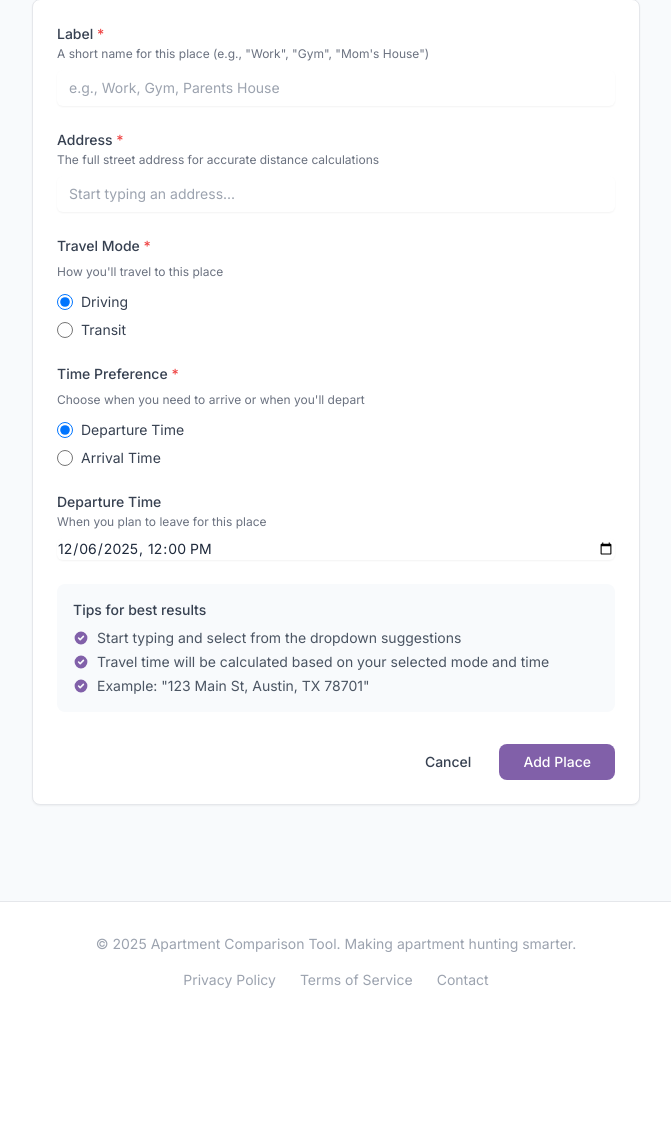
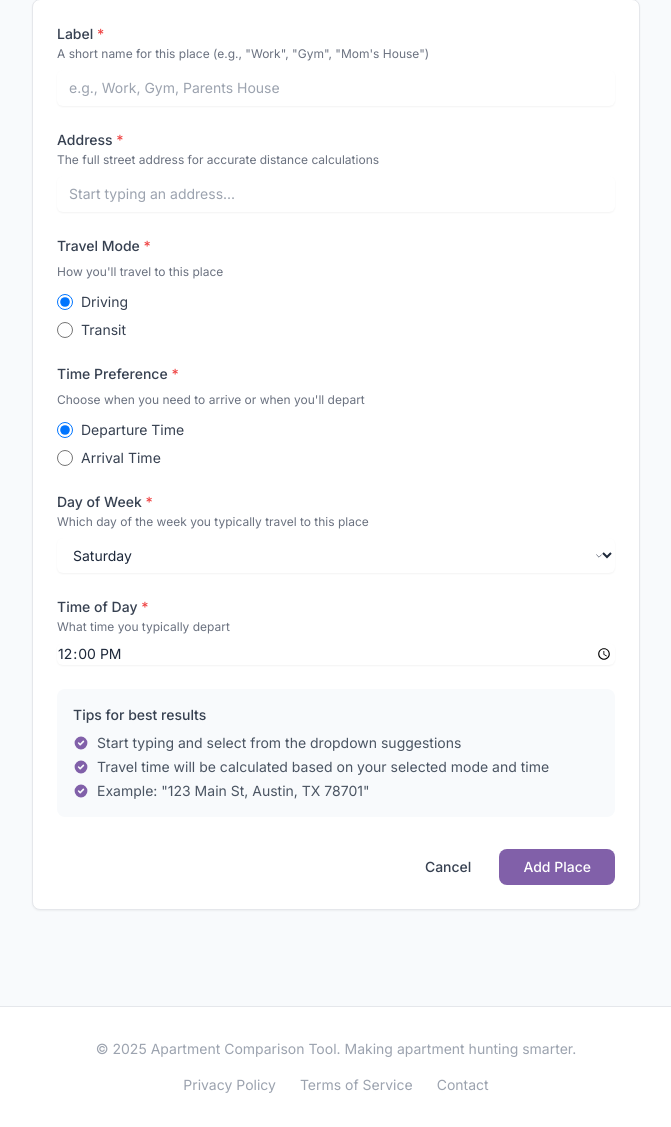
Before and after one commit to taivon/comparison-tools, a Django app: page /apartments/favorite-places/create/ in a window 1280 px wide. Shown: the part 190-1317 px from the top of the page, without its empty margins (304-975 px from the left). Before the commit the page ends 1178 px from the top, so only its background shows below. Run offline with Django 5.2, Linux system fonts and the light colour scheme; the visitor is signed in with stand-in values (Sample User, id 1); data that the repository does not hold is empty; some libraries are stand-ins or nearby versions.

Commit message:
Simplify time selection to day of week + time of day
Changed from full datetime pickers to a simpler recurring schedule pattern:
- Users select a day of the week (Monday-Sunday)
- Users select a time of day (using time picker)
- Backend calculates next occurrence of that day/time

Features:
- Day of week dropdown (defaults to Saturday)
- Time of day picker (defaults to 12:00 PM)
- Dynamic label text changes from "depart" to "arrive" based on time preference
- Added get_next_datetime() method to calculate next occurrence

Benefits:
- Better UX for recurring schedules (e.g., "I go to work Mondays at 9am")
- Simpler interface than full datetime picker
- More intuitive for typical use cases

Model changes:
- Removed: arrival_time, departure_time (DateTimeField)
- Added: day_of_week (IntegerField, 0=Monday, 6=Sunday)
- Added: time_of_day (TimeField)
- Added get_next_datetime() helper method

Form/Template changes:
- Replaced datetime inputs with day_of_week dropdown and time_of_day input
- Updated JavaScript to change "depart"/"arrive" text dynamically
- Removed complex datetime calculation logic

🤖 Generated with [Claude Code](https://claude.com/claude-code)

Co-Authored-By: Claude <noreply@anthropic.com>

```diff
--- a/apartments/forms.py
+++ b/apartments/forms.py
@@ -319,20 +319,28 @@ class FavoritePlaceForm(forms.Form):
             attrs={"class": "h-4 w-4 text-brand-purple focus:ring-brand-purple border-gray-300"}
         ),
     )
-    departure_time = forms.DateTimeField(
-        required=False,
-        widget=forms.DateTimeInput(
+    day_of_week = forms.ChoiceField(
+        choices=[
+            (0, "Monday"),
+            (1, "Tuesday"),
+            (2, "Wednesday"),
+            (3, "Thursday"),
+            (4, "Friday"),
+            (5, "Saturday"),
+            (6, "Sunday"),
+        ],
+        initial=5,
+        widget=forms.Select(
             attrs={
-                "type": "datetime-local",
                 "class": "mt-1 block w-full rounded-md border-secondary shadow-sm focus:border-primary focus:ring-primary sm:text-sm bg-white text-secondary",
             }
         ),
     )
-    arrival_time = forms.DateTimeField(
-        required=False,
-        widget=forms.DateTimeInput(
+    time_of_day = forms.TimeField(
+        initial="12:00",
+        widget=forms.TimeInput(
             attrs={
-                "type": "datetime-local",
+                "type": "time",
                 "class": "mt-1 block w-full rounded-md border-secondary shadow-sm focus:border-primary focus:ring-primary sm:text-sm bg-white text-secondary",
             }
         ),
--- a/apartments/models.py
+++ b/apartments/models.py
@@ -306,6 +306,16 @@ class FavoritePlace(models.Model):
         ("arrival", "Arrival Time"),
     ]
 
+    DAY_OF_WEEK_CHOICES = [
+        (0, "Monday"),
+        (1, "Tuesday"),
+        (2, "Wednesday"),
+        (3, "Thursday"),
+        (4, "Friday"),
+        (5, "Saturday"),
+        (6, "Sunday"),
+    ]
+
     user = models.ForeignKey(User, on_delete=models.CASCADE, related_name="favorite_places")
     label = models.CharField(max_length=100)  # e.g., "Work", "Gym"
     address = models.CharField(max_length=500)
@@ -315,8 +325,10 @@ class FavoritePlace(models.Model):
     # Travel preferences
     travel_mode = models.CharField(max_length=20, choices=TRAVEL_MODE_CHOICES, default="driving")
     time_type = models.CharField(max_length=20, choices=TIME_TYPE_CHOICES, default="departure")
-    arrival_time = models.DateTimeField(null=True, blank=True)
-    departure_time = models.DateTimeField(null=True, blank=True)
+    day_of_week = models.IntegerField(
+        choices=DAY_OF_WEEK_CHOICES, default=5, help_text="Day of week (0=Monday, 6=Sunday)"
+    )
+    time_of_day = models.TimeField(default="12:00", help_text="Time of day for arrival/departure")
 
     created_at = models.DateTimeField(auto_now_add=True)
     updated_at = models.DateTimeField(auto_now=True)
@@ -331,6 +343,25 @@ class FavoritePlace(models.Model):
     def is_geocoded(self):
         """Check if this place has valid coordinates"""
         return self.latitude is not None and self.longitude is not None
+
+    def get_next_datetime(self):
+        """Calculate the next occurrence of the selected day/time"""
+        from datetime import datetime, timedelta
+
+        now = timezone.now()
+        current_weekday = now.weekday()
+
+        # Calculate days until target weekday
+        days_ahead = self.day_of_week - current_weekday
+        if days_ahead <= 0:  # Target day already happened this week or is today
+            days_ahead += 7
+
+        next_date = now.date() + timedelta(days=days_ahead)
+        next_datetime = timezone.make_aware(
+            datetime.combine(next_date, self.time_of_day), timezone=timezone.get_current_timezone()
+        )
+
+        return next_datetime
 
 
 class ApartmentDistance(models.Model):
--- a/apartments/templates/apartments/favorite_place_form.html
+++ b/apartments/templates/apartments/favorite_place_form.html
@@ -107,31 +107,31 @@
                     {% endif %}
                 </div>
 
-                <!-- Departure Time -->
-                <div id="departure_time_field" style="display: none;">
-                    <label for="id_departure_time" class="block text-sm font-medium text-gray-700 dark:text-gray-300">
-                        Departure Time
+                <!-- Day of Week -->
+                <div>
+                    <label for="id_day_of_week" class="block text-sm font-medium text-gray-700 dark:text-gray-300">
+                        Day of Week <span class="text-red-500">*</span>
                     </label>
                     <p class="text-xs text-gray-500 dark:text-gray-400 mt-0.5 mb-2">
-                        When you plan to leave for this place
+                        Which day of the week you typically travel to this place
                     </p>
-                    {{ form.departure_time }}
-                    {% if form.departure_time.errors %}
-                        <p class="mt-1 text-sm text-red-600 dark:text-red-400">{{ form.departure_time.errors.0 }}</p>
+                    {{ form.day_of_week }}
+                    {% if form.day_of_week.errors %}
+                        <p class="mt-1 text-sm text-red-600 dark:text-red-400">{{ form.day_of_week.errors.0 }}</p>
                     {% endif %}
                 </div>
 
-                <!-- Arrival Time -->
-                <div id="arrival_time_field" style="display: none;">
-                    <label for="id_arrival_time" class="block text-sm font-medium text-gray-700 dark:text-gray-300">
-                        Arrival Time
+                <!-- Time of Day -->
+                <div>
+                    <label for="id_time_of_day" class="block text-sm font-medium text-gray-700 dark:text-gray-300">
+                        Time of Day <span class="text-red-500">*</span>
                     </label>
                     <p class="text-xs text-gray-500 dark:text-gray-400 mt-0.5 mb-2">
-                        When you need to arrive at this place
+                        What time you typically <span id="time_action">depart</span>
                     </p>
-                    {{ form.arrival_time }}
-                    {% if form.arrival_time.errors %}
-                        <p class="mt-1 text-sm text-red-600 dark:text-red-400">{{ form.arrival_time.errors.0 }}</p>
+                    {{ form.time_of_day }}
+                    {% if form.time_of_day.errors %}
+                        <p class="mt-1 text-sm text-red-600 dark:text-red-400">{{ form.time_of_day.errors.0 }}</p>
                     {% endif %}
                 </div>
 
@@ -178,60 +178,26 @@
 document.addEventListener('DOMContentLoaded', function() {
     // Get time type radio buttons
     const timeTypeRadios = document.querySelectorAll('input[name="time_type"]');
-    const departureField = document.getElementById('departure_time_field');
-    const arrivalField = document.getElementById('arrival_time_field');
-    const departureInput = document.getElementById('id_departure_time');
-    const arrivalInput = document.getElementById('id_arrival_time');
+    const timeActionText = document.getElementById('time_action');
 
-    // Function to get next Saturday at 12:00 PM
-    function getNextSaturdayNoon() {
-        const now = new Date();
-        const daysUntilSaturday = (6 - now.getDay() + 7) % 7 || 7; // Days until next Saturday
-        const nextSaturday = new Date(now);
-        nextSaturday.setDate(now.getDate() + daysUntilSaturday);
-        nextSaturday.setHours(12, 0, 0, 0);
-
-        // Format for datetime-local input (YYYY-MM-DDTHH:MM)
-        const year = nextSaturday.getFullYear();
-        const month = String(nextSaturday.getMonth() + 1).padStart(2, '0');
-        const day = String(nextSaturday.getDate()).padStart(2, '0');
-        const hours = String(nextSaturday.getHours()).padStart(2, '0');
-        const minutes = String(nextSaturday.getMinutes()).padStart(2, '0');
-
-        return `${year}-${month}-${day}T${hours}:${minutes}`;
-    }
-
-    // Function to toggle time fields based on selected time type
-    function toggleTimeFields() {
+    // Function to update the time action text based on selected time type
+    function updateTimeActionText() {
         const selectedTimeType = document.querySelector('input[name="time_type"]:checked').value;
 
         if (selectedTimeType === 'departure') {
-            departureField.style.display = 'block';
-            arrivalField.style.display = 'none';
-
-            // Set default departure time if empty
-            if (!departureInput.value) {
-                departureInput.value = getNextSaturdayNoon();
-            }
-
-            // Clear arrival time when switching to departure
-            arrivalInput.value = '';
+            timeActionText.textContent = 'depart';
         } else {
-            departureField.style.display = 'none';
-            arrivalField.style.display = 'block';
-
-            // Clear departure time when switching to arrival
-            departureInput.value = '';
+            timeActionText.textContent = 'arrive';
         }
     }
 
     // Add event listeners to time type radio buttons
     timeTypeRadios.forEach(radio => {
-        radio.addEventListener('change', toggleTimeFields);
+        radio.addEventListener('change', updateTimeActionText);
     });
 
     // Initialize on page load
-    toggleTimeFields();
+    updateTimeActionText();
 });
 </script>
 {% endblock %}
--- a/apartments/views.py
+++ b/apartments/views.py
@@ -978,8 +978,8 @@ def create_favorite_place(request):
             # Get travel preferences
             travel_mode = form.cleaned_data["travel_mode"]
             time_type = form.cleaned_data["time_type"]
-            departure_time = form.cleaned_data.get("departure_time")
-            arrival_time = form.cleaned_data.get("arrival_time")
+            day_of_week = form.cleaned_data["day_of_week"]
+            time_of_day = form.cleaned_data["time_of_day"]
 
             place = FavoritePlace.objects.create(
                 user=request.user,
@@ -989,8 +989,8 @@ def create_favorite_place(request):
                 longitude=longitude,
                 travel_mode=travel_mode,
                 time_type=time_type,
-                departure_time=departure_time if time_type == "departure" else None,
-                arrival_time=arrival_time if time_type == "arrival" else None,
+                day_of_week=int(day_of_week),
+                time_of_day=time_of_day,
             )
 
             if geocode_failed or (latitude is None and longitude is None):
@@ -1031,13 +1031,13 @@ def update_favorite_place(request, pk):
             # Update travel preferences
             travel_mode = form.cleaned_data["travel_mode"]
             time_type = form.cleaned_data["time_type"]
-            departure_time = form.cleaned_data.get("departure_time")
-            arrival_time = form.cleaned_data.get("arrival_time")
+            day_of_week = form.cleaned_data["day_of_week"]
+            time_of_day = form.cleaned_data["time_of_day"]
 
             place.travel_mode = travel_mode
             place.time_type = time_type
-            place.departure_time = departure_time if time_type == "departure" else None
-            place.arrival_time = arrival_time if time_type == "arrival" else None
+            place.day_of_week = int(day_of_week)
+            place.time_of_day = time_of_day
 
             # Re-geocode if address changed
             geocode_failed = False
@@ -1086,8 +1086,8 @@ def update_favorite_place(request, pk):
                 "address": place.address,
                 "travel_mode": place.travel_mode,
                 "time_type": place.time_type,
-                "departure_time": place.departure_time,
-                "arrival_time": place.arrival_time,
+                "day_of_week": place.day_of_week,
+                "time_of_day": place.time_of_day,
             }
         )
 
```
Also changed, not shown: apartments/migrations/0010_remove_favoriteplace_arrival_time_and_more.py (added).
